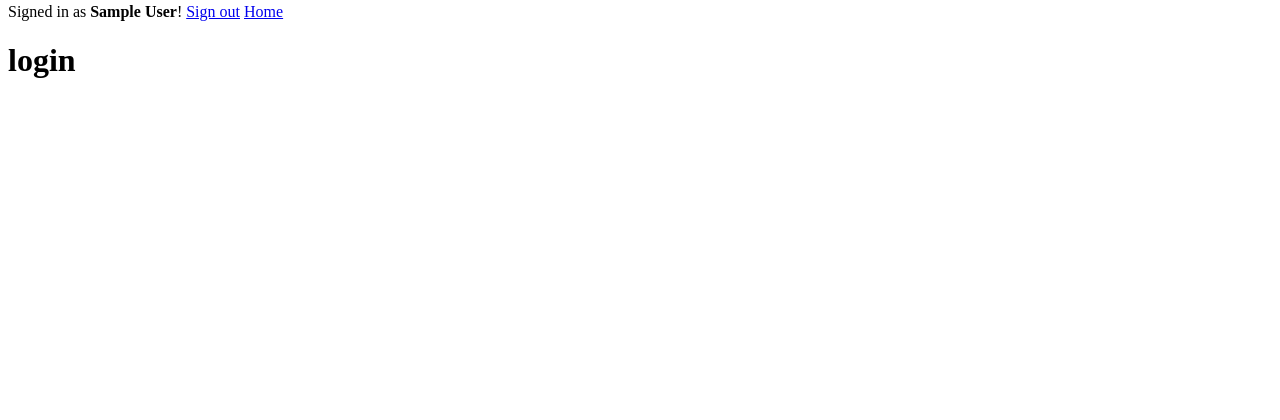
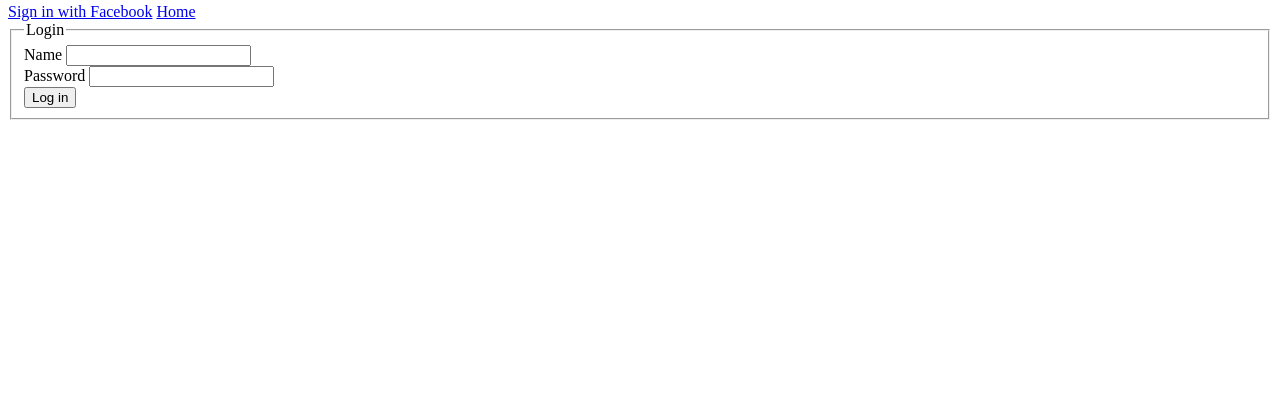
Before and after one commit to nyc-chorus-frogs-2016/OKLunch, a Rails app: page /login in a window 1280 px wide. Shown: the part 209-629 px from the top of the page. Run offline with Rails 7, Linux system fonts and the light colour scheme; tables that the repository leaves empty hold one stand-in row (values such as "Sample post"); parts of the project's set-up code (start-up, migrations or seed data) failed here and were passed over; some libraries are stand-ins or nearby versions.

Commit message:
Add Native Log in and Registration

```diff
--- a/app/controllers/application_controller.rb
+++ b/app/controllers/application_controller.rb
@@ -8,9 +8,9 @@ class ApplicationController < ActionController::Base
 
   def current_user
     # SET A DUMMY USER
-    user = User.first
+    # user = User.first
 
-    # user = User.find_by(id: session[:user_id]) if session[:user_id]
+    user = User.find_by(id: session[:user_id]) if session[:user_id]
   end
 
   def ensure_current_user
--- a/app/controllers/sessions_controller.rb
+++ b/app/controllers/sessions_controller.rb
@@ -5,9 +5,22 @@ class SessionsController < ApplicationController
   end
 
   def create
-    user = User.from_omniauth(env["omniauth.auth"])
-    session[:user_id] = user.id
-    redirect_to root_url
+    if request.env["omniauth.auth"]
+      user = User.from_omniauth(env["omniauth.auth"])
+      session[:user_id] = user.id
+      redirect_to root_url
+    else
+      user = User.find_by(name: params[:name])
+      if
+        user && user.authenticate(params[:password])
+        session[:user_id] = user.id
+        flash.notice = "Welcome back to OKLunch #{user.name}"
+        redirect_to root_path
+      else
+        flash[:error] = 'Login failed'
+        render :new
+      end
+    end
   end
 
   def destroy
--- a/app/views/sessions/new.html.erb
+++ b/app/views/sessions/new.html.erb
@@ -1 +1,17 @@
-<h1>login</h1>
+<%= form_tag session_path do %>
+<fieldset>
+  <legend>Login</legend>
+  <div>
+    <%= label_tag :name %>
+    <%= text_field_tag :name %>
+  </div>
+
+  <div>
+    <%= label_tag :password %>
+    <%= password_field_tag :password %>
+  </div>
+  <div>
+    <%= submit_tag 'Log in' %>
+  </div>
+</fieldset>
+<% end %>
--- /dev/null
+++ b/app/views/users/show.html.erb
@@ -0,0 +1 @@
+<h1>Welcome to your profile, <%=@user.name%></h1>
--- a/config/routes.rb
+++ b/config/routes.rb
@@ -23,6 +23,7 @@ Rails.application.routes.draw do
 
   resources :messages, only: [:create, :new] #mby not new
 
+  resource :session, only: [:new, :create, :destroy]
 
 
   get '/login' => 'sessions#new'
```
Also changed, not shown: app/controllers/users_controller.rb (+4 -3 lines), app/views/users/new.html.erb (added, +31 -0 lines).
